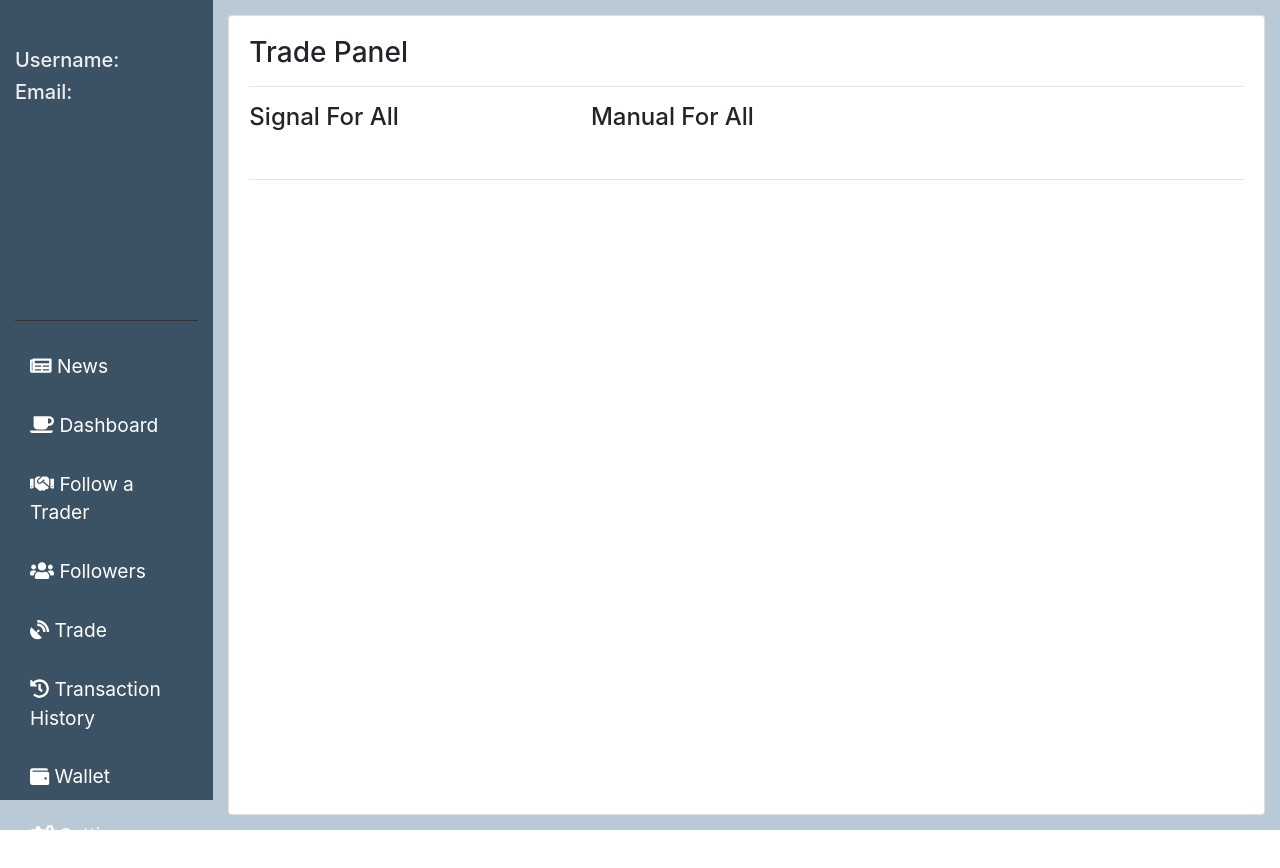
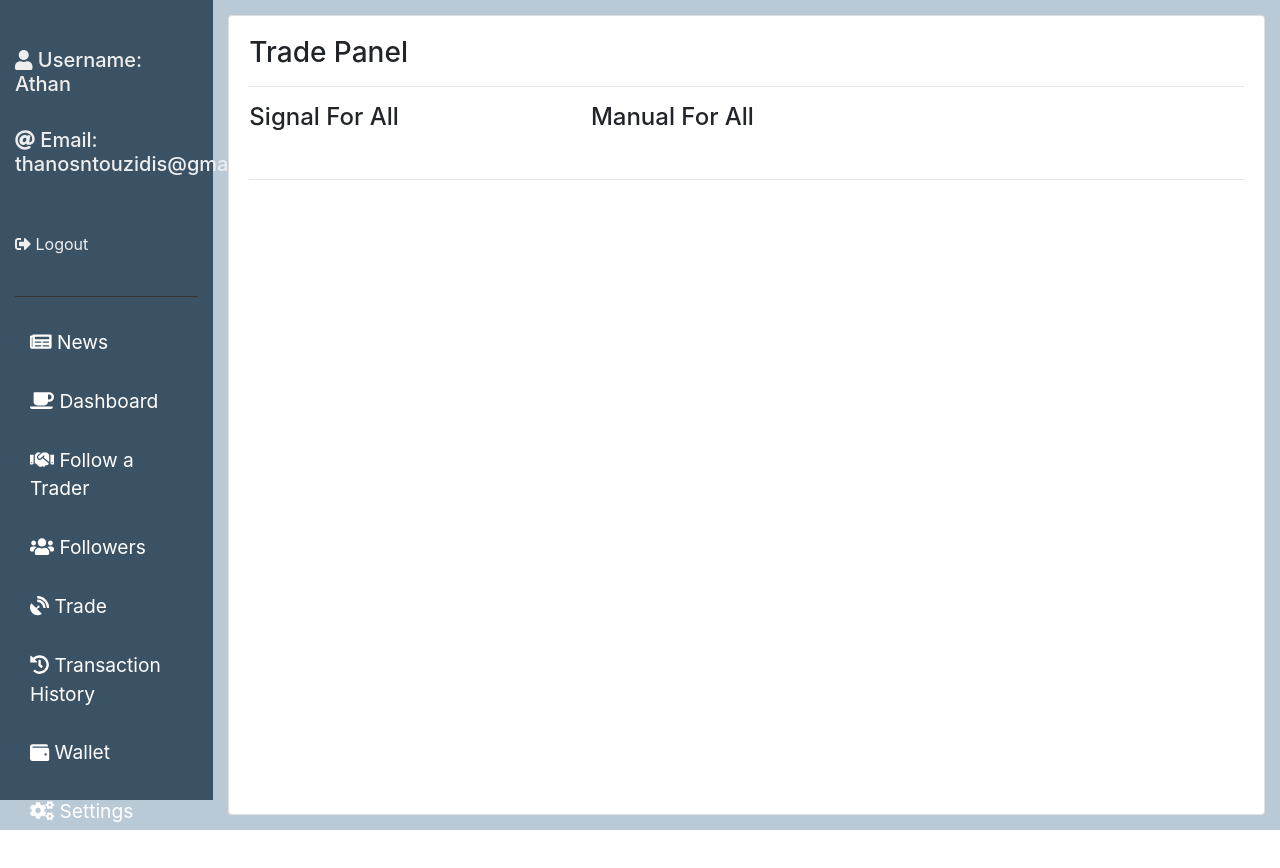
Before and after one commit to thanosntou/bitmexcallbot-ui, an Angular app: page / in a window 1280 px wide. Shown: the top 868 px of the page. Built offline with nearby package versions, Linux system fonts and the light colour scheme.

Commit message:
sidenavbar upgrade

```diff
--- a/src/app/app.component.css
+++ b/src/app/app.component.css
@@ -15,3 +15,10 @@
   padding: 15px;
   color: white;
 }
+
+#hr1{
+  height: 1px;
+  border: none;
+  color: #333;
+  background-color: #333;
+}
--- a/src/app/app.component.html
+++ b/src/app/app.component.html
@@ -2,16 +2,15 @@
   <div class="row">
     <div class="col-md-2" id="sidenavbar">
       <br><br>
-      <h5>Username:</h5>
-      <h5>Email:</h5>
+      <h5><fa-icon [icon]="faUser"></fa-icon> Username: Athan</h5><br>
+      <h5><fa-icon [icon]="faAt"></fa-icon> Email: thanosntouzidis@gmail.com</h5>
       <br><br>
+      <fa-icon [icon]="faSignOutAlt"></fa-icon> Logout
       <br><br>
-      <br><br>
-      <br><br>
-      <hr style="height:1px;border:none;color:#333;background-color:#333;"/>
+      <hr id="hr1"/>
       <div class="nav flex-column nav-pills nav-fill" role="tablist" aria-orientation="vertical" >
-        <a class="nav-link" href="${pageContext.request.contextPath}/user/news" role="button"><fa-icon [icon]="faNewspaper"></fa-icon> News</a>
-        <a class="nav-link" href="${pageContext.request.contextPath}/dashboard/" role="button" aria-selected="true"><fa-icon [icon]="faCoffee"></fa-icon> Dashboard</a>
+        <a class="nav-link" href="" role="button"><fa-icon [icon]="faNewspaper"></fa-icon> News</a>
+        <a class="nav-link" href="" role="button" aria-selected="true"><fa-icon [icon]="faCoffee"></fa-icon> Dashboard</a>
         <a class="nav-link" href="" role="button"><fa-icon [icon]="faHandshake"></fa-icon> Follow a Trader</a>
         <a class="nav-link" href="" role="button"><fa-icon [icon]="faUsers"></fa-icon> Followers</a>
         <a class="nav-link" href="" role="button"><fa-icon [icon]="faSatelliteDish"></fa-icon> Trade</a>
--- a/src/app/app.component.ts
+++ b/src/app/app.component.ts
@@ -1,6 +1,8 @@
 import { Component } from '@angular/core';
 import { faCoffee } from '@fortawesome/free-solid-svg-icons';
+import { faAt } from '@fortawesome/free-solid-svg-icons';
 import { faNewspaper } from '@fortawesome/free-solid-svg-icons';
+import { faUser } from '@fortawesome/free-solid-svg-icons';
 import { faUsers } from '@fortawesome/free-solid-svg-icons';
 import { faHandshake } from '@fortawesome/free-solid-svg-icons';
 import { faHistory } from '@fortawesome/free-solid-svg-icons';
@@ -8,6 +10,7 @@ import { faWallet } from '@fortawesome/free-solid-svg-icons';
 import { faCogs } from '@fortawesome/free-solid-svg-icons';
 import { faSatelliteDish } from '@fortawesome/free-solid-svg-icons';
 import { faSolarPanel } from '@fortawesome/free-solid-svg-icons';
+import { faSignOutAlt } from '@fortawesome/free-solid-svg-icons';
 
 @Component({
   selector: 'app-root',
@@ -20,14 +23,17 @@ export class AppComponent {
   hidden2 = false;
   hidden3 = false;
   faCoffee = faCoffee;
+  faAt = faAt;
   faNewspaper = faNewspaper;
   faUsers = faUsers;
+  faUser = faUser;
   faHandshake = faHandshake;
   faHistory = faHistory;
   faWallet = faWallet;
   faCogs = faCogs;
   faSatelliteDish = faSatelliteDish;
   faSolarPanel = faSolarPanel;
+  faSignOutAlt = faSignOutAlt;
 
   hideOrAppear1() {
     this.hidden1 = !this.hidden1;
```
